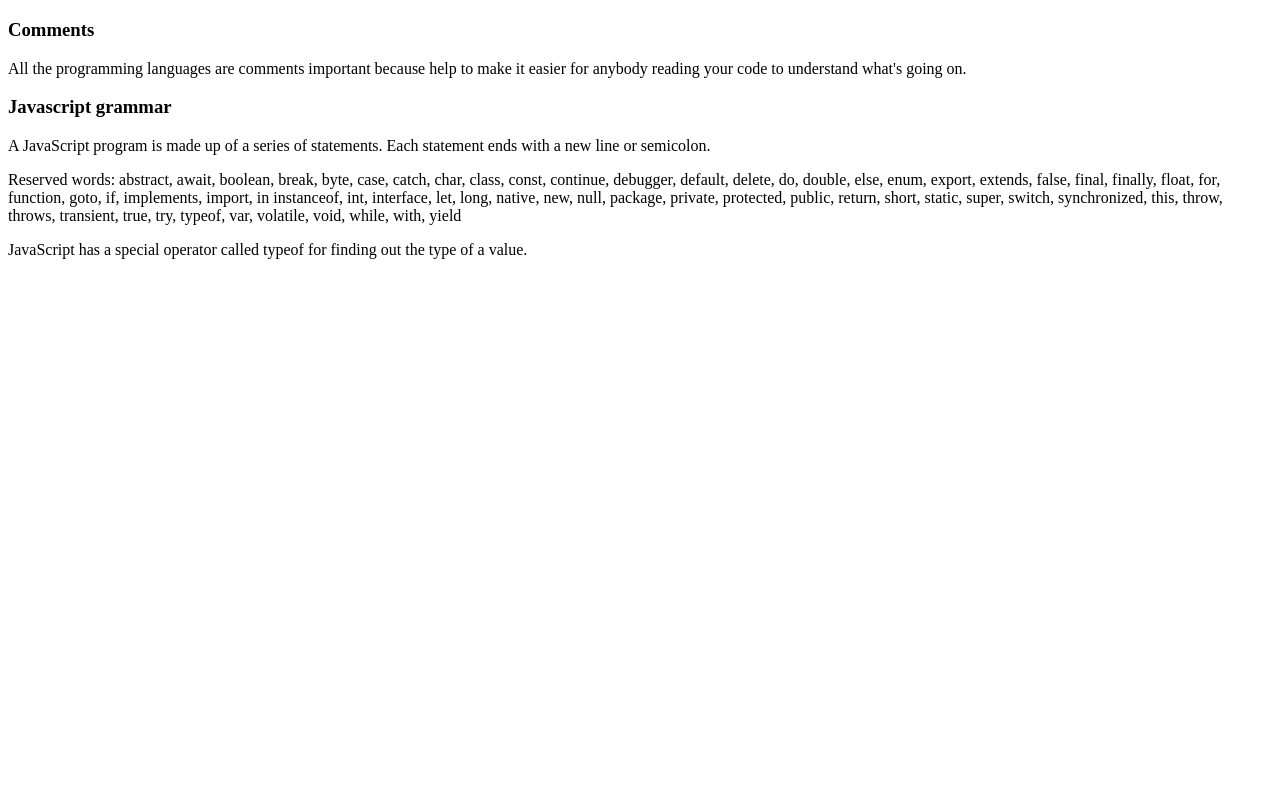
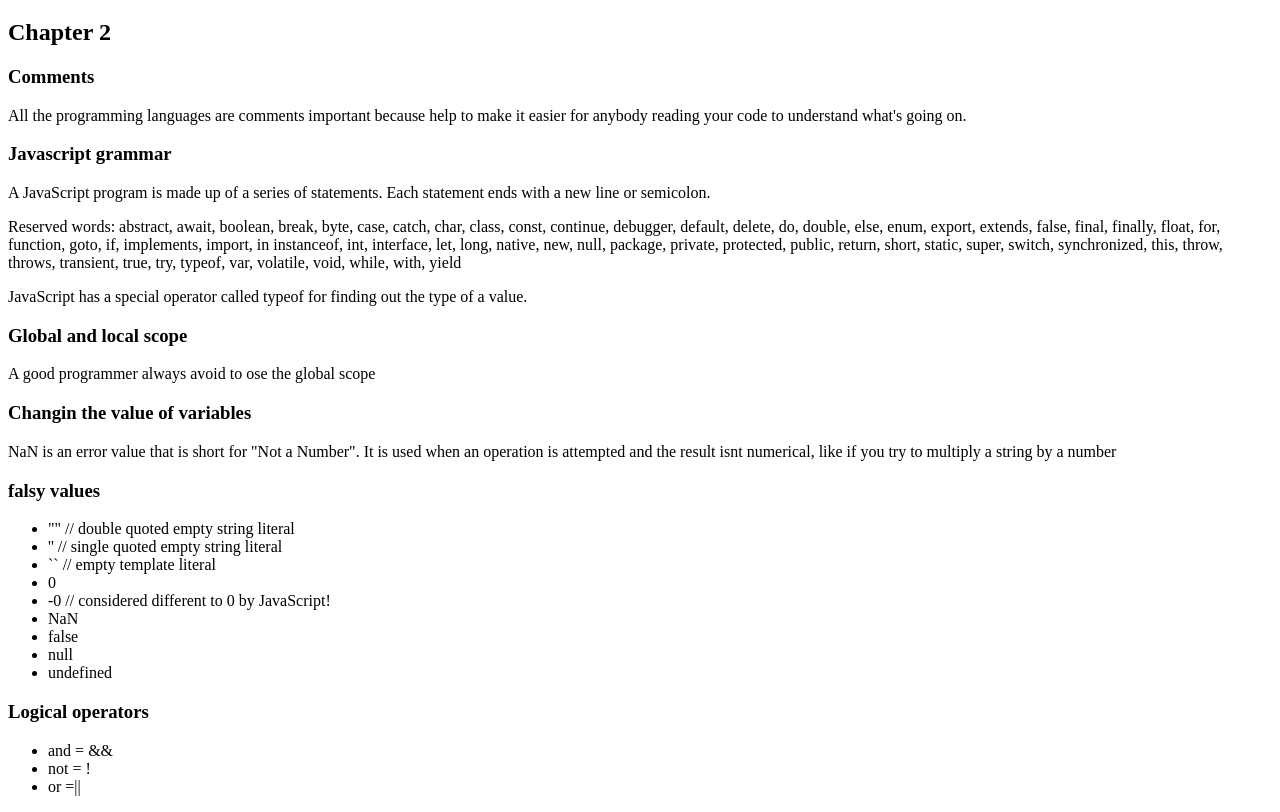
Before and after one commit to marcosamos/WDD-330, a plain HTML site: page week2/notes.html in a window 1280 px wide. Shown: the part 61-873 px from the top of the page. Before the commit the page ends 800 px from the top, so only its background shows below. Drawn offline with Linux system fonts and the light colour scheme.

Commit message:
chapter to notes and exercise

```diff
--- /dev/null
+++ b/week2/activity/main.js
@@ -0,0 +1,3 @@
+const question = "What is Superman's real name?"
+const answer = prompt(question);
+alert(`You answered ${answer}`);
--- a/week2/notes.html
+++ b/week2/notes.html
@@ -8,7 +8,7 @@
 </head>
 <body>
     <h1>Notes</h1>
-
+    <h2>Chapter 2</h2>
     <h3>Comments</h3>
     <p>All the programming languages are comments important because help to make it easier for anybody reading your code to understand what's going on.</p>
 
@@ -17,5 +17,31 @@
     <p>Reserved words: abstract, await, boolean, break, byte, case, catch, char, class, const, continue, debugger, default, delete, do, double, else, enum, export, extends, false, final, finally, float, for, function, goto, if, implements, import, in instanceof, int, interface, let, long, native, new, null, package, private, protected, public, return, short, static, super, switch, synchronized, this, throw, throws, transient, true, try, typeof, var, volatile, void, while, with, yield</p>
     <p>JavaScript has a special operator called typeof for finding out the type of a value.</p>
 
+    <h3>Global and local scope</h3>
+    <p>A good programmer always avoid to ose the global scope</p>
+
+    <h3>Changin the value of variables</h3>
+    <p>NaN is an error value that is short for "Not a Number". It is used when an operation is attempted and the result isnt numerical, like if you try to multiply a string by a number</p>
+
+    <h3>falsy values</h3>
+    <ul>
+        <li> "" // double quoted empty string literal</li>
+        <li>     '' // single quoted empty string literal</li>
+        <li>     `` // empty template literal</li>
+        <li>     0</li>
+        <li>    -0 // considered different to 0 by JavaScript!</li>
+        <li>     NaN</li>
+        <li>    false</li>
+        <li>     null</li>
+        <li>    undefined</li>
+    </ul>
+
+    <h3>Logical operators</h3>
+    <ul>
+        <li>and = &&</li>
+        <li>not = !</li>
+        <li>or =||</li>
+    </ul>
+
 </body>
 </html>
```
Also changed, not shown: week2/activity/index.html (added, +14 -0 lines), week2/index.html (+4 -1 lines).
